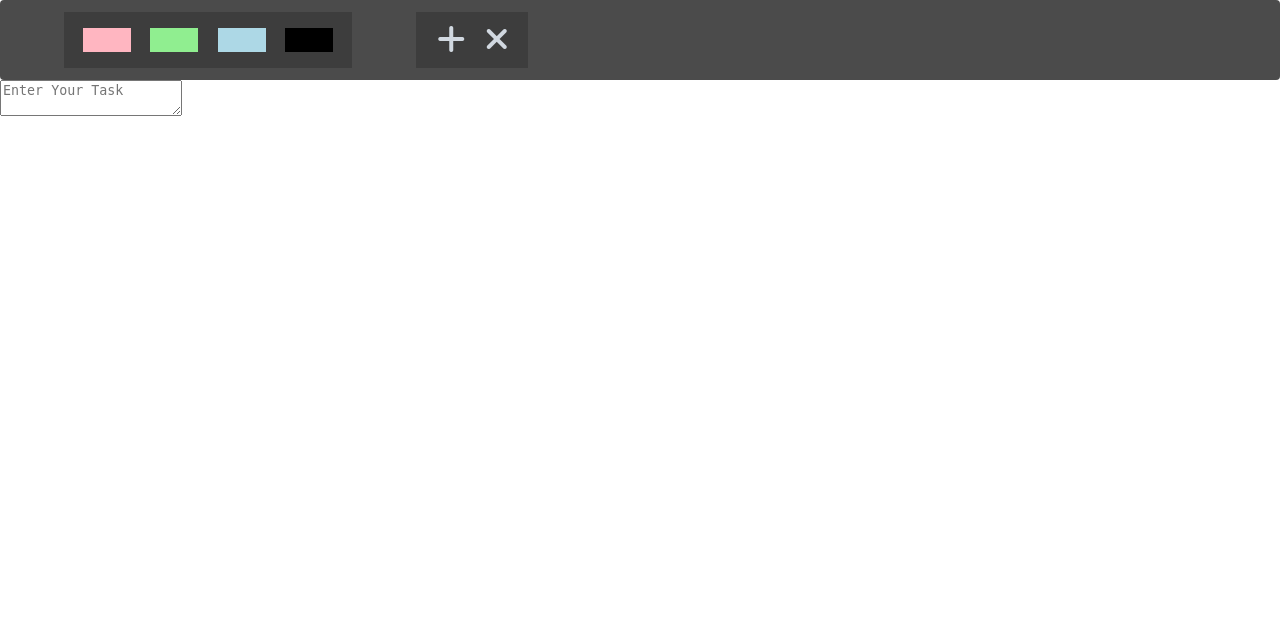
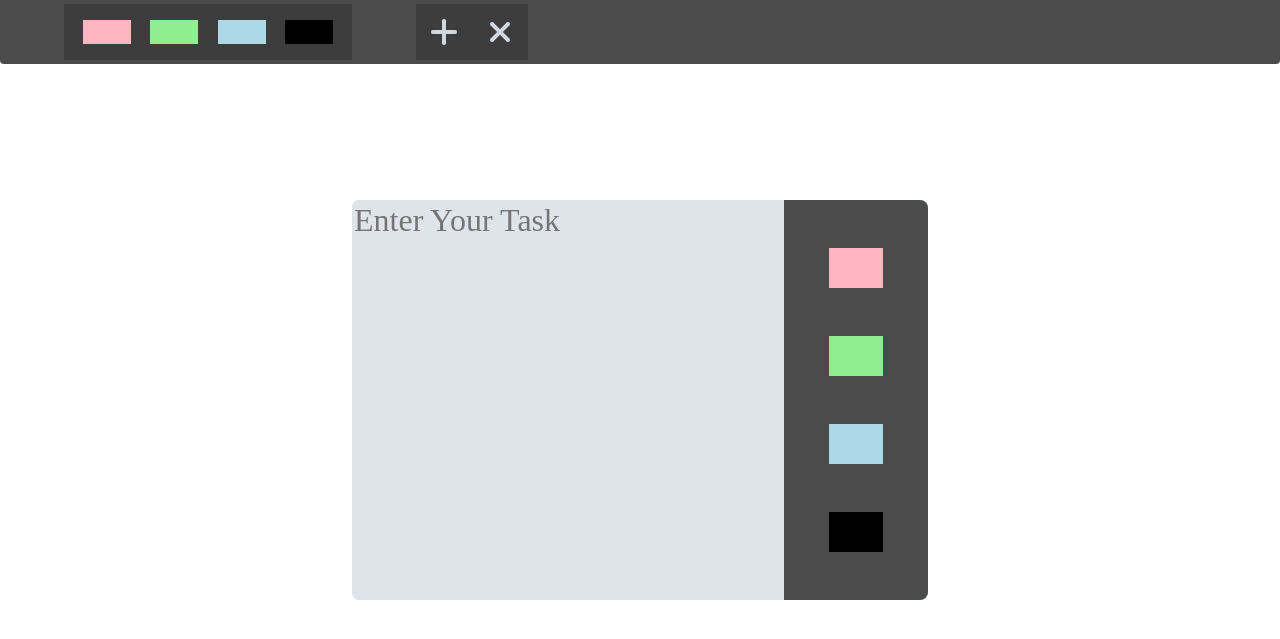
Before and after one commit to thissideaditya/ToDO-App, a PHP site: page / in a window 1280 px wide. Shown: the top 639 px of the page. Run offline with PHP 8.4, Linux system fonts and the light colour scheme; some libraries are stand-ins or nearby versions.

Commit message:
:sparkles: built modal

```diff
--- a/index.html
+++ b/index.html
@@ -34,13 +34,13 @@
     </div>
 
     <!-- Modal Container -->
-    <div>
+    <div class="modal-cont">
         <textarea placeholder="Enter Your Task"></textarea>
             <div class="priority-col-cont">
-                <div class="lightPink"></div>
-                <div class="lightGreen"></div>
-                <div class="lightBlue"></div>
-                <div class="black"></div>
+                <div class="lightPink priority-color"></div>
+                <div class="lightGreen priority-color"></div>
+                <div class="lightBlue priority-color"></div>
+                <div class="black priority-color"></div>
             </div>
     </div>
 
--- a/style.css
+++ b/style.css
@@ -1,5 +1,6 @@
 *{
     box-sizing: border-box;
+    font-family: 'Times New Roman', Times, serif;
 }
 
 body{
@@ -8,11 +9,12 @@ body{
 }
 
 .toolbox-cont{
-    height: 5rem;
+    height: 4rem;
     background-color: #4b4b4b;
     display: flex;
     align-items: center;
-    border-radius: 4px;
+    border-bottom-left-radius: 4px;
+    border-bottom-right-radius: 4px;
 }
 
 .toolbox-cont>*{
@@ -58,4 +60,55 @@ body{
 .action-btn-cont>*{
     font-size: 2rem;
     color: #d1d8e0;
+    display: flex;
+    justify-content: center;
+    align-items: center;
+    width: 50%;
+    height: 100%;
 }
+
+.toolbox-col-cont>*:hover, .action-btn-cont>*:hover{
+    background-color: #485460;
+}
+
+.modal-cont{
+    height: 50vh;
+    width: 45vw;
+    background-color: lightblue;
+    position: absolute;
+    top: calc((100vh - 50vh)/2);
+    left: calc((100vw - 45vw)/2);
+    border-radius: 8px;
+    display: flex;
+}
+
+textarea{
+    height: 100%;
+    width: 75%;
+    /* border-radius: 8px; */
+    border-top-left-radius: 8px;
+    border-bottom-left-radius: 8px;
+    outline: none;
+    border: none;
+    resize: none;
+    background-color: #dfe4ea;
+    font-size: 2rem;
+}
+
+.priority-col-cont{
+    height: 100%;
+    width: 25%;
+    border-top-right-radius: 8px;
+    border-bottom-right-radius: 8px;
+    display: flex;
+    justify-content: space-evenly;
+    align-items: center;
+    flex-direction: column;
+    background-color: #4b4b4b;
+}
+
+.priority-color{
+    height: 10%;
+    width: 38%;
+
+}
```
